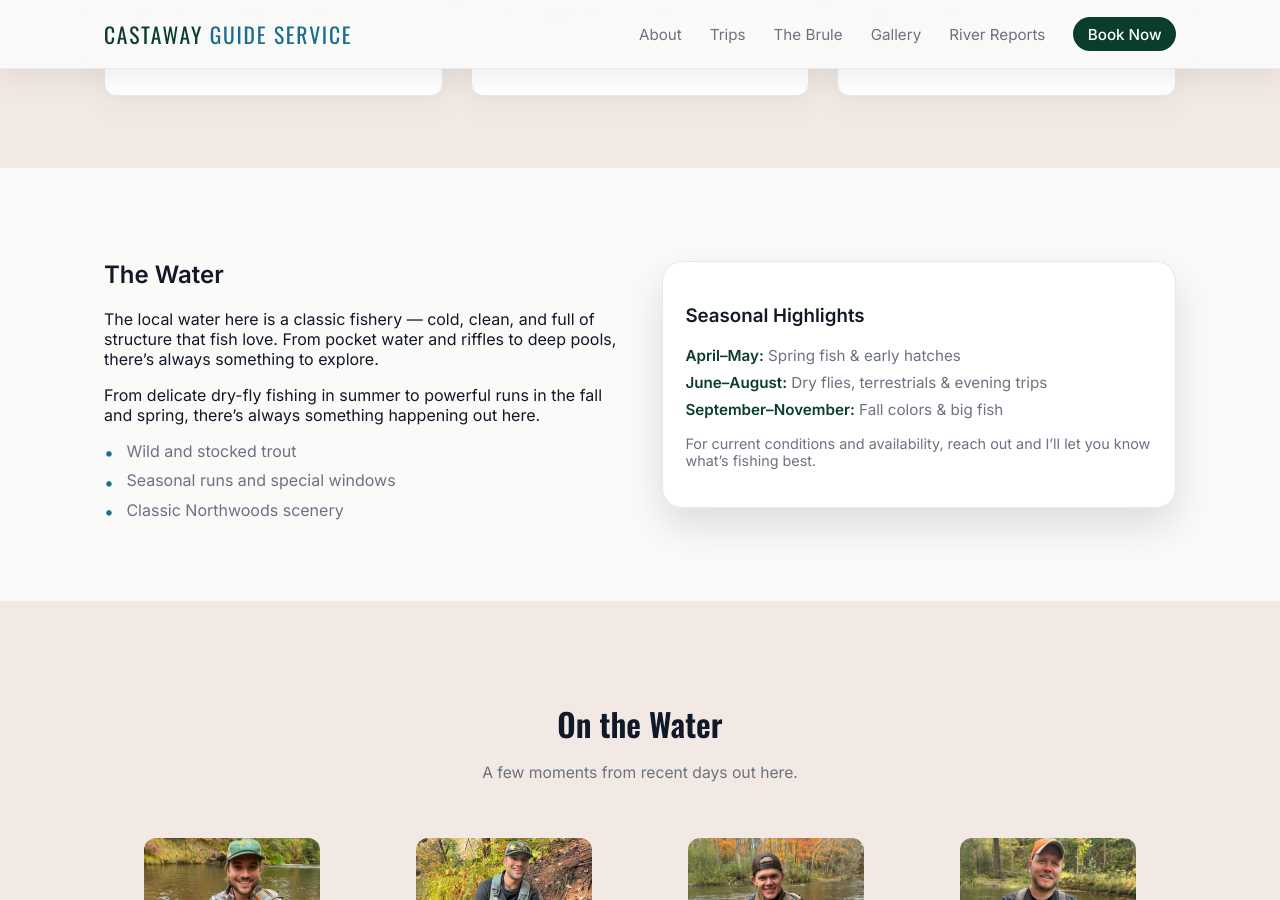
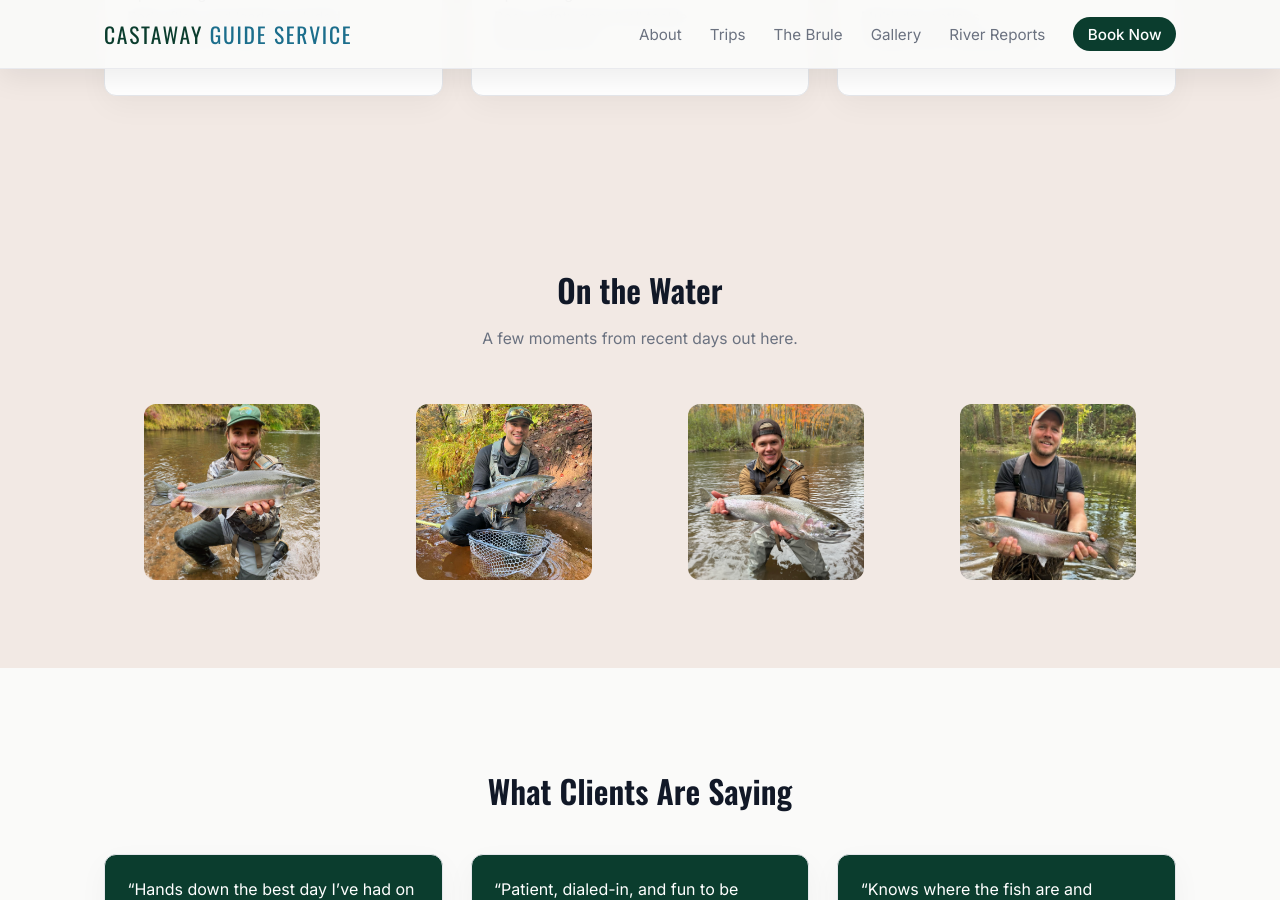
Before and after one commit to adamholden7/CastAwayGuideService, a Jekyll site: the page built from index.md, in a window 1280 px wide and 900 px high, scrolled down 1907 px. Built offline with Jekyll 4.4.1, drawn with Linux system fonts in a browser that asks for light colours; some of the changed text lies outside the part shown.

Commit message:
Update index.md

```diff
--- a/index.md
+++ b/index.md
@@ -109,7 +109,7 @@ description: Guided fly fishing trips on Wisconsin's Brule River – half-day an
 </section>
 {% endif %}
 
-<section id="river" class="section">
+<!-- <section id="river" class="section">
   <div class="container grid-2">
     <div>
       <h2>The Water</h2>
@@ -139,7 +139,7 @@ description: Guided fly fishing trips on Wisconsin's Brule River – half-day an
       </p>
     </div>
   </div>
-</section>
+</section> -->
 
 {% if site.data.client.show_gallery != false %}
 <section id="gallery" class="section section-alt">
```
Also changed, not shown: other parts of index.md (+1 -1 lines).
